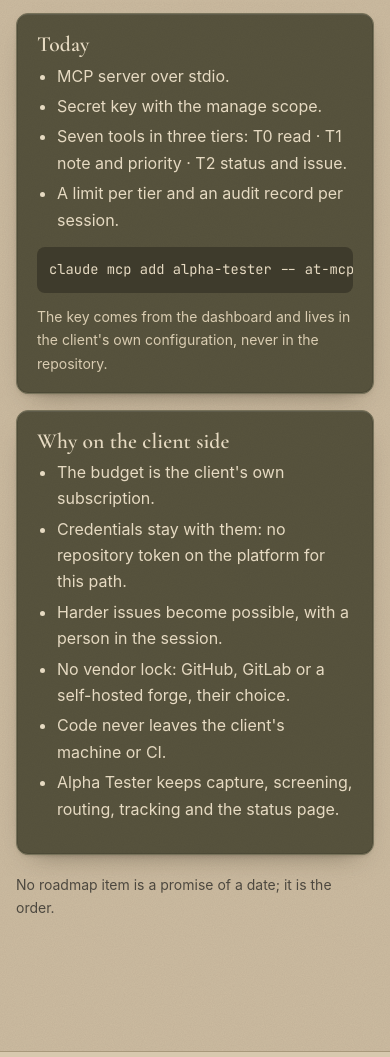
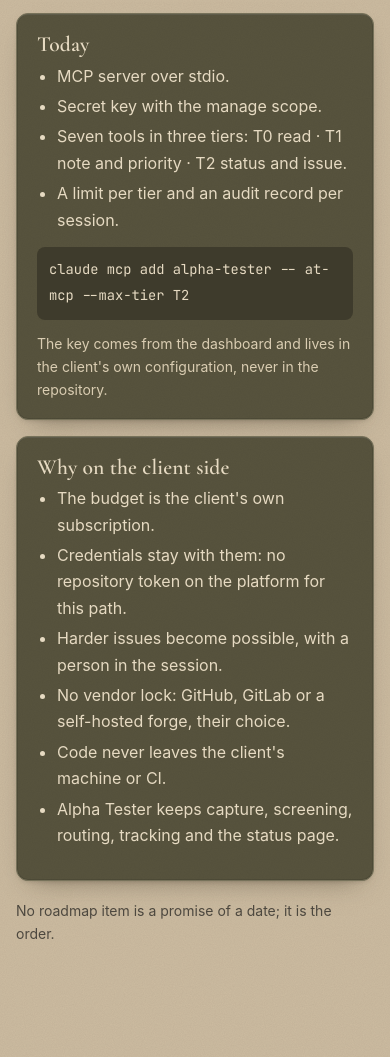
Before and after one commit to msant77/alpha-t, a plain HTML site: page mcp/index.html in a window 390 px wide. Shown: the part 1127-2184 px from the top of the page. Drawn offline with Linux system fonts and the light colour scheme.

Commit message:
fix(mcp): install command matches the scenario, command wraps on phones
The first scenario calls T2 tools, so the setup line asks for T2 too.
The code block wraps instead of scrolling, so the whole command is
visible on a phone.

Co-authored-by: builder squad house engineer fable high
Co-Authored-By: Claude Fable 5.1 <noreply@anthropic.com>

```diff
--- a/assets/site.css
+++ b/assets/site.css
@@ -748,7 +748,7 @@ main .precos-plans { border-top: 0; padding-top: 16px; }
 .mcp-cols ul { padding-left: 20px; margin: 0 0 14px; }
 .mcp-cols li { margin: 4px 0; }
 .mcp-cols pre { margin: 0 0 12px; padding: 10px 12px; overflow-x: auto; border-radius: 8px; background: var(--term-bg); color: var(--term-text); }
-.mcp-cols pre code { background: transparent; padding: 0; color: inherit; }
+.mcp-cols pre code { background: transparent; padding: 0; color: inherit; white-space: pre-wrap; overflow-wrap: anywhere; }
 .mcp-note { margin-top: 18px; }
 
 /* ---- Como funciona: one live card per step ---- */
--- a/mcp/index.html
+++ b/mcp/index.html
@@ -97,7 +97,7 @@
             <li data-i18n="mcp.today.l3">Sete ferramentas em três níveis: T0 leitura · T1 nota e prioridade · T2 status e issue.</li>
             <li data-i18n="mcp.today.l4">Limite por nível e registro de auditoria por sessão.</li>
           </ul>
-          <pre><code>claude mcp add alpha-tester -- at-mcp --max-tier T1</code></pre>
+          <pre><code>claude mcp add alpha-tester -- at-mcp --max-tier T2</code></pre>
           <p class="small-print" data-i18n="mcp.today.key">A chave vem do painel e fica na configuração do próprio cliente, nunca no repositório.</p>
         </article>
         <article class="card">
```
Also changed, not shown: en/mcp/index.html (+1 -1 lines), es/mcp/index.html (+1 -1 lines).
